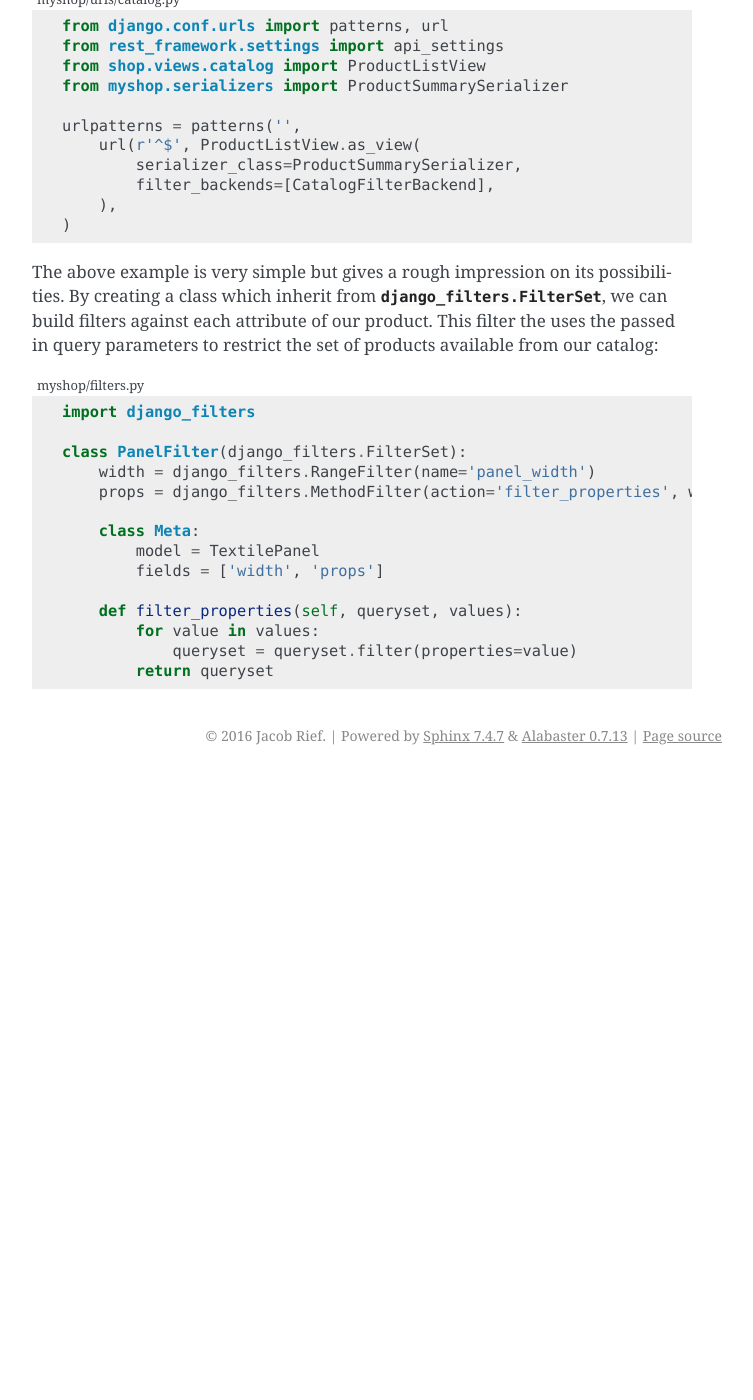
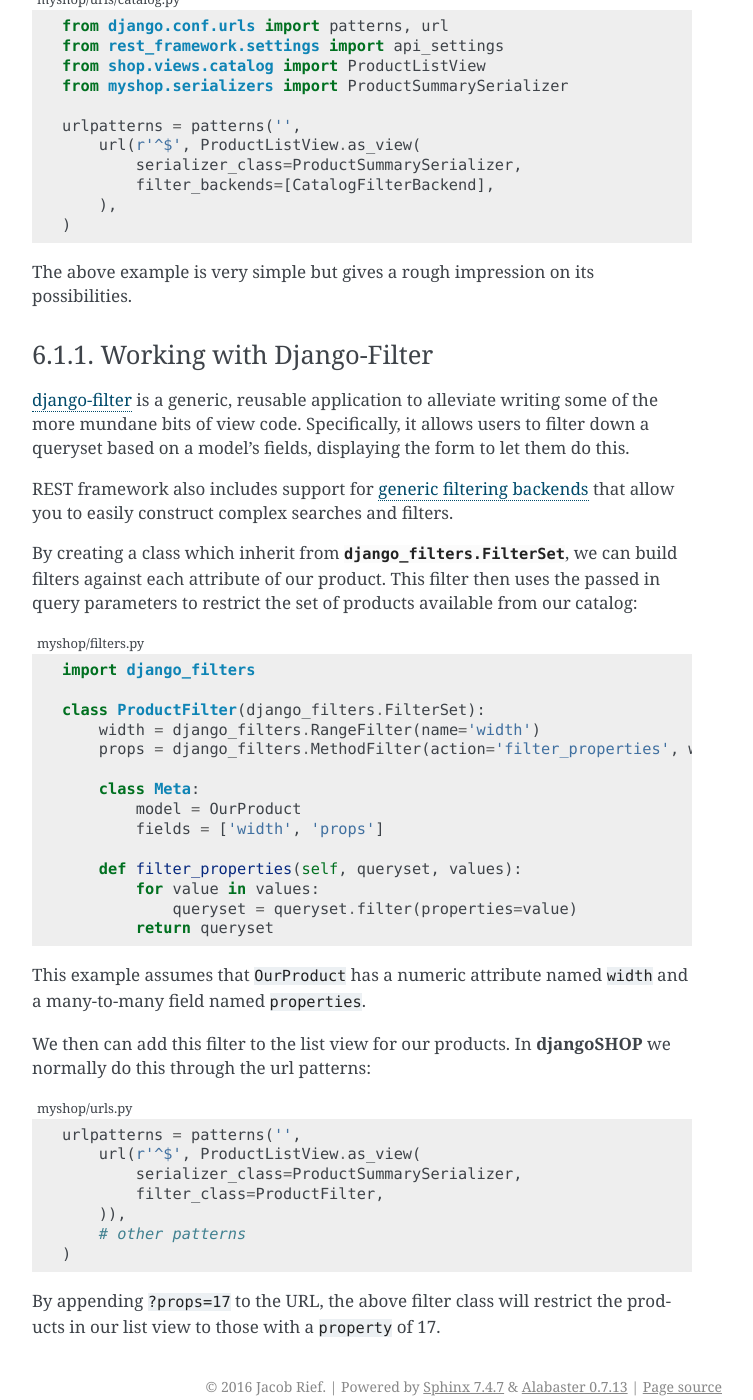
Before and after one commit to joker-softdev/django_shop, a Sphinx documentation site: the page built from docs/reference/filters.rst, in a window 1280 px wide and 1400 px high, scrolled down 1012 px. Shown: the whole window, without its empty margins (388-1141 px from the left). Built offline with Sphinx 7.4.7, drawn with Linux system fonts in a browser that asks for light colours; before the commit the page ends 1787 px from its top, so only the background shows below that; some of the changed text lies outside the part shown.

Commit message:
updated docs

```diff
--- a/docs/reference/filters.rst
+++ b/docs/reference/filters.rst
@@ -55,22 +55,34 @@ we then replace the default filter backends by our own implementation:
 	    ),
 	)
 
-The above example is very simple but gives a rough impression on its possibilities. By creating
-a class which inherit from :class:`django_filters.FilterSet`, we can build filters against each
-attribute of our product. This filter the uses the passed in query parameters to restrict the
-set of products available from our catalog:
+The above example is very simple but gives a rough impression on its possibilities.
+
+
+Working with Django-Filter
+--------------------------
+
+django-filter_ is a generic, reusable application to alleviate writing some of the more mundane
+bits of view code. Specifically, it allows users to filter down a queryset based on a model’s
+fields, displaying the form to let them do this.
+
+REST framework also includes support for `generic filtering backends`_ that allow you to easily
+construct complex searches and filters.
+
+By creating a class which inherit from :class:`django_filters.FilterSet`, we can build filters
+against each attribute of our product. This filter then uses the passed in query parameters to
+restrict the set of products available from our catalog:
 
 .. code-block:: python
 	:caption: myshop/filters.py
 
 	import django_filters
 
-	class PanelFilter(django_filters.FilterSet):
-	    width = django_filters.RangeFilter(name='panel_width')
+	class ProductFilter(django_filters.FilterSet):
+	    width = django_filters.RangeFilter(name='width')
 	    props = django_filters.MethodFilter(action='filter_properties', widget=SelectMultiple)
 
 	    class Meta:
-	        model = TextilePanel
+	        model = OurProduct
 	        fields = ['width', 'props']
 
 	    def filter_properties(self, queryset, values):
@@ -78,5 +90,25 @@ set of products available from our catalog:
 	            queryset = queryset.filter(properties=value)
 	        return queryset
 
+This example assumes that ``OurProduct`` has a numeric attribute named ``width`` and a many-to-many
+field named ``properties``.
+
+We then can add this filter to the list view for our products. In **djangoSHOP** we normally do
+this through the url patterns:
+
+.. code-block:: python
+	:caption: myshop/urls.py
+
+	urlpatterns = patterns('',
+	    url(r'^$', ProductListView.as_view(
+	        serializer_class=ProductSummarySerializer,
+	        filter_class=ProductFilter,
+	    )),
+	    # other patterns
+	)
+
+By appending ``?props=17`` to the URL, the above filter class will restrict the products in our list
+view to those with a ``property`` of 17.
 
 .. _django-filter: http://django-filter.readthedocs.org/en/latest/usage.html
+.. _generic filtering backends: http://www.django-rest-framework.org/api-guide/filtering/#generic-filtering
```
